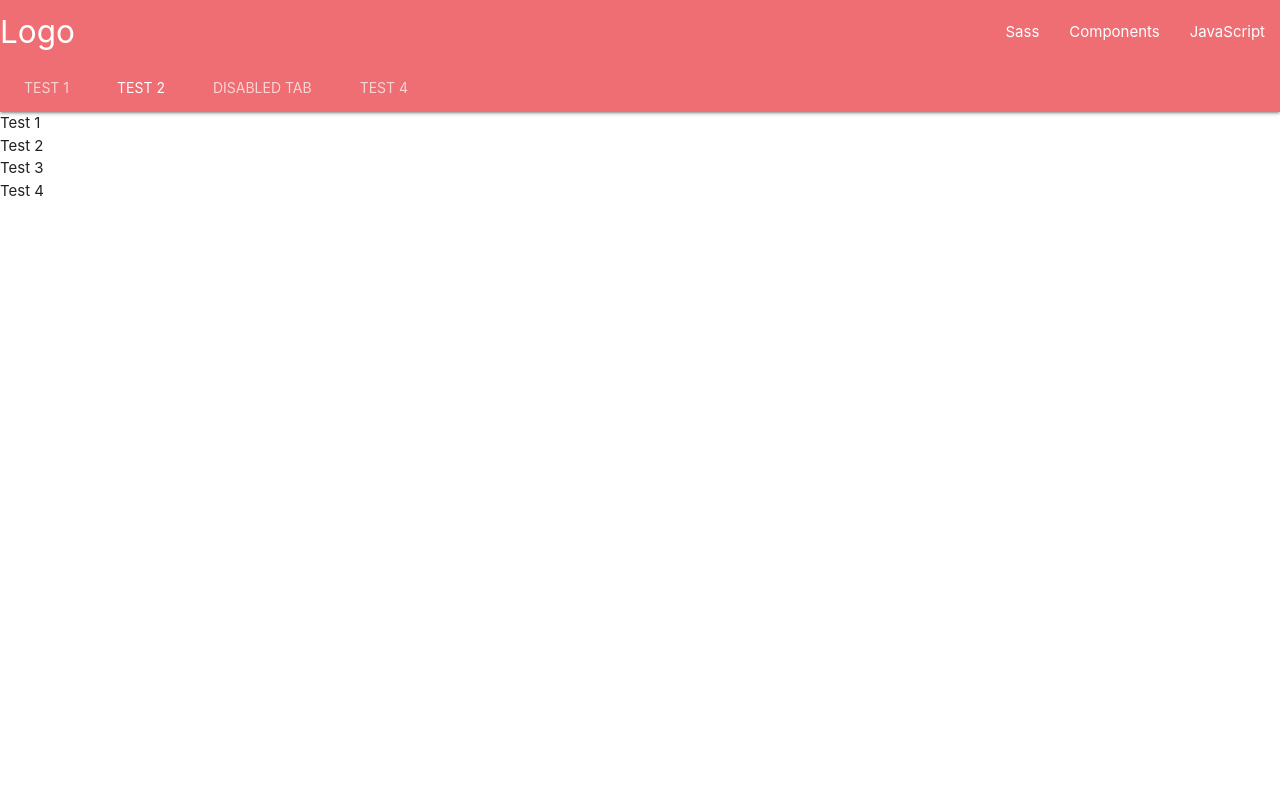
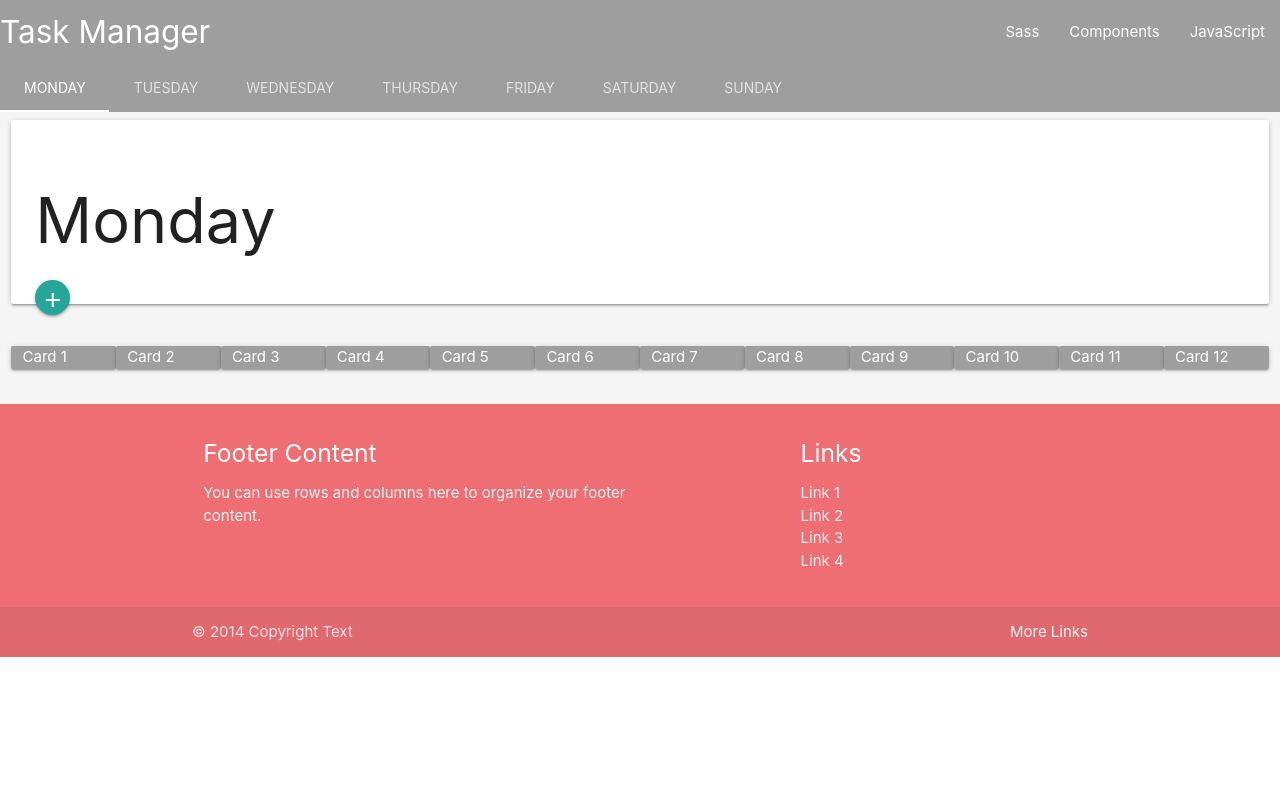
Before and after one commit to Jays-T/sqlAchemy-taskmanager, a Flask app: page / in a window 1280 px wide. Run offline with Flask 2, Linux system fonts and the light colour scheme.

Commit message:
add Category + Task models | Add initial html structure

```diff
--- /dev/null
+++ b/taskmanager/static/css/style.css
@@ -0,0 +1,9 @@
+body {
+    display: flex;
+    min-height: 100vh;
+    flex-direction: column;
+}
+
+main {
+flex: 1 0 auto;
+}
--- a/taskmanager/templates/base.html
+++ b/taskmanager/templates/base.html
@@ -5,7 +5,8 @@
     <!--Import Google Icon Font-->
     <link href="https://fonts.googleapis.com/icon?family=Material+Icons" rel="stylesheet">
     <!--Import materialize.css-->
-      <link type="text/css" rel="stylesheet" href="/taskmanager/vendors/materialize/css/materialize.min.css"  media="screen,projection"/>
+    <link type="text/css" rel="stylesheet" href="{{url_for('static', filename='vendor/materialize/css/materialize.min.css')}}"  media="screen,projection"/>
+    <link type="text/css" rel="stylesheet" href="{{url_for('static', filename='css/style.css')}}"  media="screen,projection"/>
 
     <!--Let browser know website is optimized for mobile-->
     <meta charset="UTF-8">
@@ -15,9 +16,10 @@
   </head>
 
   <body>
-      <nav class="nav-extended">
+  <div class="header">
+    <nav class="nav-extended grey">
       <div class="nav-wrapper">
-          <a href="#" class="brand-logo">Logo</a>
+        <a href="#" class="brand-logo">Task Manager</a>
         <a href="#" data-target="mobile-demo" class="sidenav-trigger"><i class="material-icons">menu</i></a>
         <ul id="nav-mobile" class="right hide-on-med-and-down">
           <li><a href="sass.html">Sass</a></li>
@@ -27,10 +29,13 @@
       </div>
       <div class="nav-content">
         <ul class="tabs tabs-transparent">
-            <li class="tab"><a href="#test1">Test 1</a></li>
-            <li class="tab"><a class="active" href="#test2">Test 2</a></li>
-            <li class="tab disabled"><a href="#test3">Disabled Tab</a></li>
-            <li class="tab"><a href="#test4">Test 4</a></li>
+          <li class="tab"><a class="active" href="#monday">Monday</a></li>
+          <li class="tab"><a href="#tuesday">Tuesday</a></li>
+          <li class="tab"><a href="#wednesday">Wednesday</a></li>
+          <li class="tab"><a href="#thursday">Thursday</a></li>
+          <li class="tab"><a href="#friday">Friday</a></li>
+          <li class="tab"><a href="#saturday">Saturday</a></li>
+          <li class="tab"><a href="#sunday">Sunday</a></li>
         </ul>
       </div>
     </nav>
@@ -40,13 +45,175 @@
       <li><a href="badges.html">Components</a></li>
       <li><a href="collapsible.html">JavaScript</a></li>
     </ul>
+  </div>
+  <div class="main grey lighten-4">
+    <div class="row">
+      <div id="monday" class="col s12 grey lighten-4">
+        <div class="card">
+          <div class="card-content">
+            <h1>Monday</h1>
+            <a href="#!" class=" left waves-effect waves-circle waves-light btn-floating secondary-content">
+              <i class="material-icons">add</i>
+            </a>
+          </div>
+        </div>
+      </div>
+      <div id="tuesday" class="col s12 grey lighten-4">
+        <div class="card">
+          <div class="card-content">
+            <h1>Tuesday</h1>
+            <a href="#!" class=" left waves-effect waves-circle waves-light btn-floating secondary-content">
+              <i class="material-icons">add</i>
+            </a>
+          </div>
+        </div>
+      </div>
+      <div id="wednesday" class="col s12 grey lighten-4">
+        <div class="card">
+          <div class="card-content">
+            <h1>Wednesday</h1>
+            <a href="#!" class=" left waves-effect waves-circle waves-light btn-floating secondary-content">
+              <i class="material-icons">add</i>
+            </a>
+          </div>
+        </div>
+      </div>
+      <div id="thursday" class="col s12 grey lighten-4">
+        <div class="card">
+          <div class="card-content">
+            <h1>Thursday</h1>
+            <a href="#!" class=" left waves-effect waves-circle waves-light btn-floating secondary-content">
+              <i class="material-icons">add</i>
+            </a>
+          </div>
+        </div>
+      </div>
+      <div id="friday" class="col s12 grey lighten-4">
+        <div class="card">
+          <div class="card-content">
+            <h1>Friday</h1>
+            <a href="#!" class=" left waves-effect waves-circle waves-light btn-floating secondary-content">
+              <i class="material-icons">add</i>
+            </a>
+          </div>
+        </div>
+      </div>
+      <div id="saturday" class="col s12 grey lighten-4">
+        <div class="card">
+          <div class="card-content">
+            <h1>Saturday</h1>
+            <a href="#!" class=" left waves-effect waves-circle waves-light btn-floating secondary-content">
+              <i class="material-icons">add</i>
+            </a>
+          </div>
+        </div>
+      </div>
+      <div id="sunday" class="col s12 grey lighten-4">
+        <div class="card">
+          <div class="card-content">
+            <h1>Sunday</h1>
+            <a href="#!" class=" left waves-effect waves-circle waves-light btn-floating secondary-content">
+              <i class="material-icons">add</i>
+            </a>
+          </div>
+        </div>
+      </div>
+    </div>
+    <div class="row">
+      <div class="col s12">
+        <div class="card-panel col s1 grey">
+          <div class="card-content white-text">
+            Card 1
+          </div>
+        </div>
+        <div class="card-panel col s1 grey">
+          <div class="card-content white-text">
+            Card 2
+          </div>
+        </div>
+        <div class="card-panel col s1 grey">
+          <div class="card-content white-text">
+            Card 3
+          </div>
+        </div>
+        <div class="card-panel col s1 grey">
+          <div class="card-content white-text">
+            Card 4
+          </div>
+        </div>
+        <div class="card-panel col s1 grey">
+          <div class="card-content white-text">
+            Card 5
+          </div>
+        </div>
+        <div class="card-panel col s1 grey">
+          <div class="card-content white-text">
+            Card 6
+          </div>
+        </div>
+        <div class="card-panel col s1 grey">
+          <div class="card-content white-text">
+            Card 7
+          </div>
+        </div>
+        <div class="card-panel col s1 grey">
+          <div class="card-content white-text">
+            Card 8
+          </div>
+        </div>
+        <div class="card-panel col s1 grey">
+          <div class="card-content white-text">
+            Card 9
+          </div>
+        </div>
+        <div class="card-panel col s1 grey">
+          <div class="card-content white-text">
+            Card 10
+          </div>
+        </div>
+        <div class="card-panel col s1 grey">
+          <div class="card-content white-text">
+            Card 11
+          </div>
+        </div>
+        <div class="card-panel col s1 grey">
+          <div class="card-content white-text">
+            Card 12
+          </div>
+        </div>
+      </div>
+    </div>
+  </div>
 
-      <div id="test1" class="col s12">Test 1</div>
-      <div id="test2" class="col s12">Test 2</div>
-      <div id="test3" class="col s12">Test 3</div>
-      <div id="test4" class="col s12">Test 4</div>
-
+  <footer class="page-footer">
+    <div class="container">
+      <div class="row">
+        <div class="col l6 s12">
+          <h5 class="white-text">Footer Content</h5>
+          <p class="grey-text text-lighten-4">You can use rows and columns here to organize your footer content.</p>
+        </div>
+        <div class="col l4 offset-l2 s12">
+          <h5 class="white-text">Links</h5>
+          <ul>
+            <li><a class="grey-text text-lighten-3" href="#!">Link 1</a></li>
+            <li><a class="grey-text text-lighten-3" href="#!">Link 2</a></li>
+            <li><a class="grey-text text-lighten-3" href="#!">Link 3</a></li>
+            <li><a class="grey-text text-lighten-3" href="#!">Link 4</a></li>
+          </ul>
+        </div>
+      </div>
+    </div>
+    <div class="footer-copyright">
+      <div class="container">
+      © 2014 Copyright Text
+      <a class="grey-text text-lighten-4 right" href="#!">More Links</a>
+      </div>
+    </div>
+  </footer>
     <!--JavaScript at end of body for optimized loading-->
-      <script type="text/javascript" src="../vendors/materialize/js/materialize.min.js"></script>
+    <script src="https://cdnjs.cloudflare.com/ajax/libs/jquery/3.5.1/jquery.min.js"></script>
+    <script src="https://cdnjs.cloudflare.com/ajax/libs/materialize/0.100.2/js/materialize.min.js"></script>
+    <script type="text/javascript" src="{{url_for('static', filename='vendor/materialize/js/materialize.min.js')}}"></script>
+    <script>M.AutoInit();</script>
   </body>
 </html>
```
Also changed, not shown: taskmanager/models.py (added, +24 -0 lines), taskmanager/static/vendor/materialize/css/materialize.css (renamed from taskmanager/vendors/materialize/css/materialize.css), taskmanager/static/vendor/materialize/css/materialize.min.css (renamed from taskmanager/vendors/materialize/css/materialize.min.css), taskmanager/static/vendor/materialize/js/materialize.js (renamed from taskmanager/vendors/materialize/js/materialize.js), taskmanager/static/vendor/materialize/js/materialize.min.js (renamed from taskmanager/vendors/materialize/js/materialize.min.js), 4 other files. Lines whose indentation alone changed are shown as unchanged.
